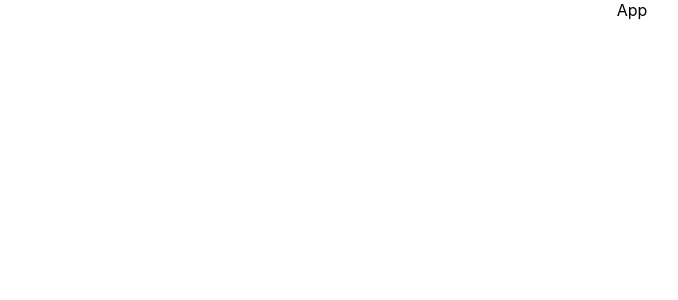
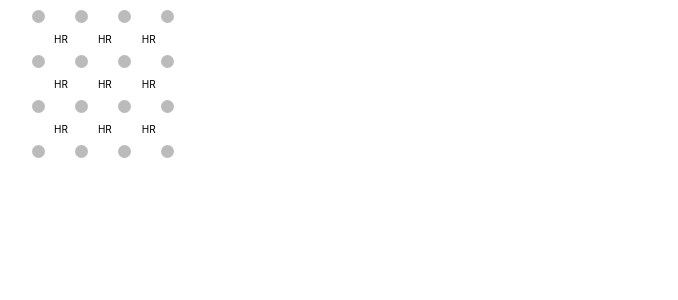
Before and after one commit to harshrumalwala/matrix-dominance, a React (Create React App) app: page / in a window 1280 px wide. Shown: the top 300 px of the page, without its empty margins (8-686 px from the left). Built offline with nearby package versions, Linux system fonts and the light colour scheme.

Commit message:
initial rough design

```diff
--- a/package.json
+++ b/package.json
@@ -6,9 +6,12 @@
     "@testing-library/jest-dom": "^4.2.4",
     "@testing-library/react": "^9.5.0",
     "@testing-library/user-event": "^7.2.1",
+    "@types/lodash": "^4.14.159",
     "firebase": "^7.18.0",
+    "lodash": "^4.17.20",
     "react": "^16.13.1",
     "react-dom": "^16.13.1",
+    "react-lineto": "^3.2.0",
     "react-router-dom": "^5.2.0",
     "react-scripts": "3.4.2",
     "styled-components": "^5.1.1"
--- a/src/App.css
+++ b/src/App.css
@@ -1,38 +1,3 @@
-.App {
-  text-align: center;
+.left-cell {
+  margin: 10px 0px 0px 52px !important;
 }
-
-.App-logo {
-  height: 40vmin;
-  pointer-events: none;
-}
-
-@media (prefers-reduced-motion: no-preference) {
-  .App-logo {
-    animation: App-logo-spin infinite 20s linear;
-  }
-}
-
-.App-header {
-  background-color: #282c34;
-  min-height: 100vh;
-  display: flex;
-  flex-direction: column;
-  align-items: center;
-  justify-content: center;
-  font-size: calc(10px + 2vmin);
-  color: white;
-}
-
-.App-link {
-  color: #61dafb;
-}
-
-@keyframes App-logo-spin {
-  from {
-    transform: rotate(0deg);
-  }
-  to {
-    transform: rotate(360deg);
-  }
-}
--- a/src/App.tsx
+++ b/src/App.tsx
@@ -1,12 +1,71 @@
-import React from 'react';
+import React, { useState } from 'react';
 import './App.css';
+import _ from 'lodash';
+
+import { Container, Row, Dot, Cell } from 'styles';
+import LineTo from 'react-lineto';
 
 const App = () => {
+  const [edges, setEdges] = useState({});
+  const [matrix, setMatrix] = useState([]);
+  const [start, setStart] = useState(-1);
+  const matrixSize = 4;
+
+  const mergeUtil = (
+    a: { [key: string]: Array<number> },
+    b: { [key: string]: Array<number> }
+  ) => {
+    let result: { [key: string]: Array<number> } = a;
+    _.forEach(b, (v: Array<number>, k: string) => {
+      result[k] = _.has(result, k) ? _.union(result[k], v) : v;
+    });
+    return result;
+  };
+
+  const handleClick = (e: React.MouseEvent<HTMLInputElement>, idx: number) => {
+    e.preventDefault();
+
+    if (start === -1) setStart(idx);
+    else {
+      setEdges((prevState) =>
+        mergeUtil(prevState, { [start]: [idx], [idx]: [start] })
+      );
+      setStart(-1);
+    }
+    console.log(edges);
+  };
+
   return (
-    <div className="App">
-      App
-    </div>
+    <Container>
+      {_.times(2 * matrixSize - 1, (i) => (
+        <Row key={i}>
+          {i % 2 === 0 &&
+            _.times(matrixSize, (j) => (
+              <Dot
+                key={i * matrixSize + j}
+                onClick={(e: React.MouseEvent<HTMLInputElement>) =>
+                  handleClick(e, i * matrixSize + j)
+                }
+                className={`dot_${i * matrixSize + j}`}
+              />
+            ))}
+          {i % 2 === 1 &&
+            _.times(matrixSize - 1, (k) =>
+              k === 0 ? (
+                <Cell key={i * matrixSize + k} className="left-cell">
+                  HR
+                </Cell>
+              ) : (
+                <Cell key={i * matrixSize + k}>HR</Cell>
+              )
+            )}
+        </Row>
+      ))}
+      {_.map(edges, (v, k) =>
+        _.map(v, (o) => <LineTo from={`dot_${o}`} to={`dot_${k}`} delay={0} />)
+      )}
+    </Container>
   );
-}
+};
 
 export default App;
--- a/src/styles/index.ts
+++ b/src/styles/index.ts
@@ -1,7 +1,28 @@
 import styled from 'styled-components';
 
-export const Container = styled.div``;
+export const Container = styled.div`
+  display: flex;
+  flex-direction: column;
+`;
 
-export const Row = styled.div``;
+export const Row = styled.div`
+  display: flex;
+  margin-left: 10px;
+  font-size: 0px;
+`;
 
-export const Block = styled.div``;
+export const Dot = styled.span`
+  margin: 10px 0px 0px 30px;
+  cursor: pointer;
+  height: 13px;
+  width: 13px;
+  background-color: #bbb;
+  border-radius: 50%;
+  display: inline-block;
+`;
+
+export const Cell = styled.div`
+  // z-index: 100;
+  margin: 10px 0px 0px 30px;
+  font-size: 10px;
+`;
```
Also changed, not shown: 1 other file (tests, documents, lock files or other folders).
